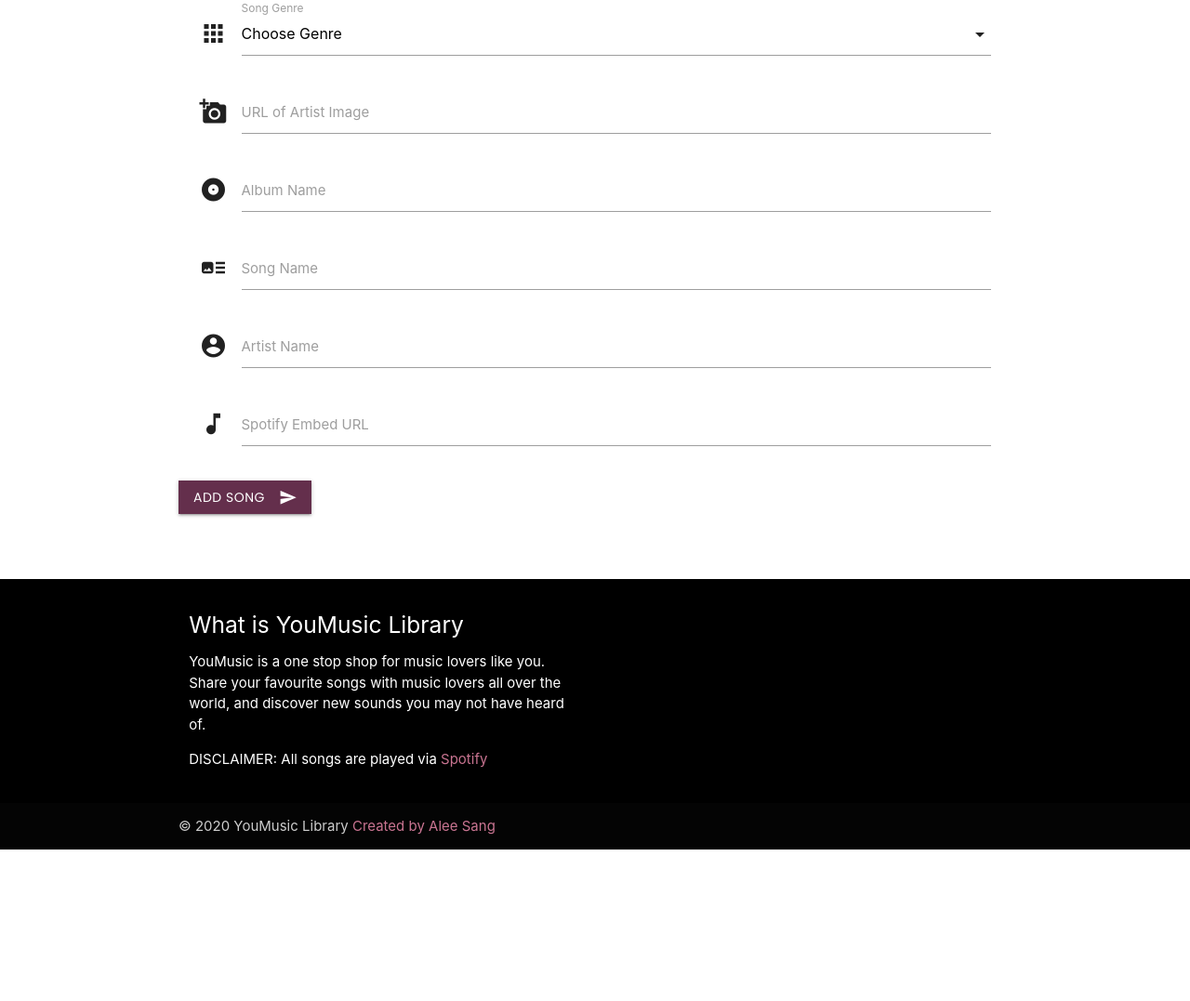
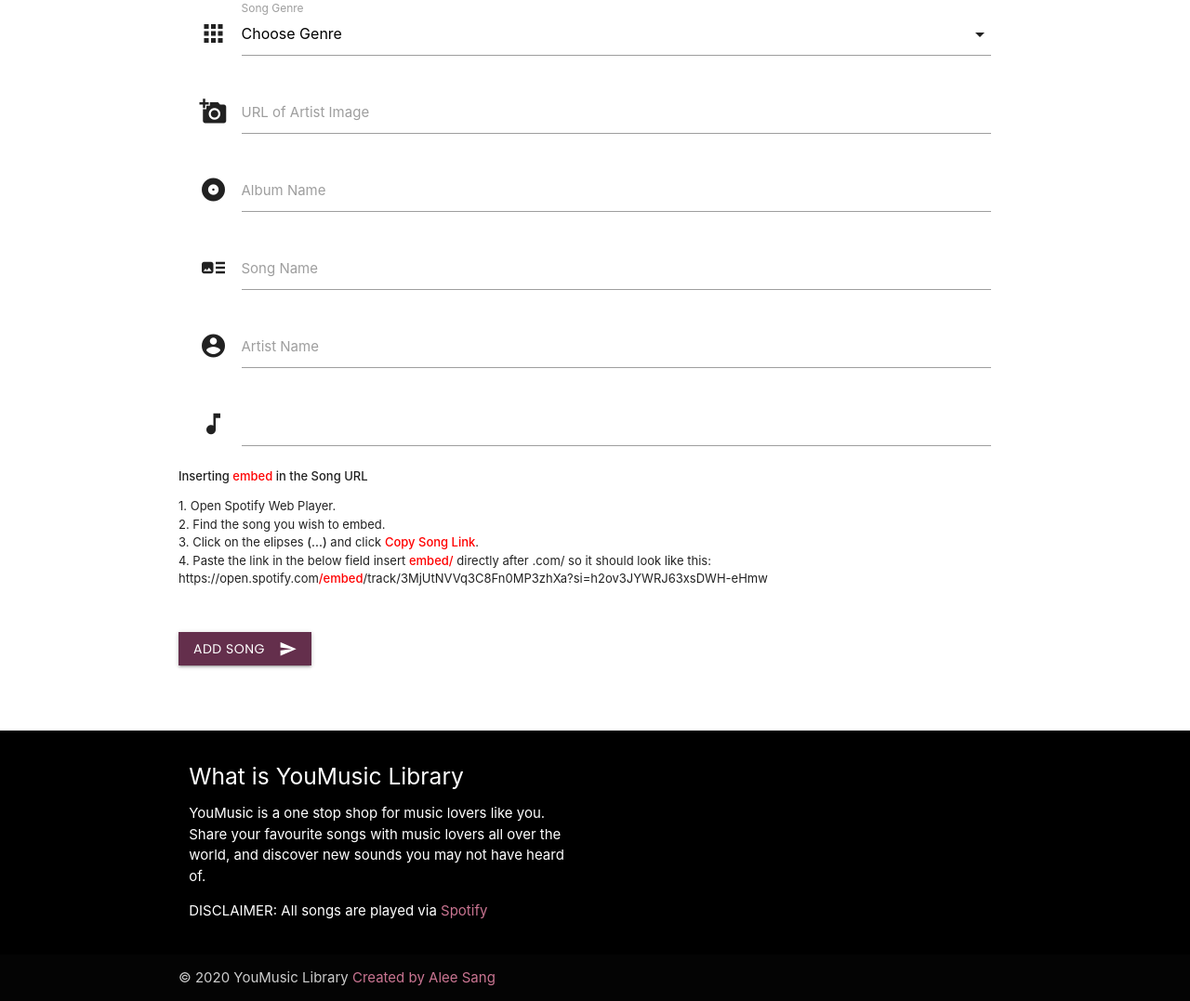
Before and after one commit to aleesang/milestone-project-three, a Flask app: page /add_song in a window 1280 px wide. Shown: the part 181-1258 px from the top of the page at 93% size. Before the commit the page ends 1095 px from the top, so only its background shows below. Run offline with Flask 2, Linux system fonts and the light colour scheme; data that the repository does not hold is empty; some libraries are stand-ins or nearby versions.

Commit message:
removed tooltip and added info on embed song url

```diff
--- a/static/style.css
+++ b/static/style.css
@@ -105,6 +105,14 @@ img.image-size {
 /* spacing inside form fields*/
 .field_space {
   padding-inline: 2em;
+}
+
+.embedsongtext {
+  font-size: small;
+}
+
+.embedsongred {
+  color: red;
 }
 
 /* Nav Bar - changed background colour*/
--- a/templates/addsong.html
+++ b/templates/addsong.html
@@ -34,12 +34,14 @@
             </div>
             <div class="input-field col s12">
                 <i class="material-icons prefix">music_note</i>
-                <input id="song_link" name="song_link" type="url" class="tooltipped" data-position="top" required data-tooltip="<span><strong>Inserting embed in the Song URL</strong>
+                <input id="song_link" name="song_link" type="url" required>
+            </div>
+            <div class="row embedsongtext">
+            <span><strong>Inserting <span class="embedsongred">embed</span> in the Song URL</strong>
                                             <p>1. Open Spotify Web Player.
                                             <br>2. Find the song you wish to embed.
-                                            <br>3. Click on the elipses <strong>(...)</strong> and click <strong>Copy Song Link</strong>.
-                                            <br>4. Paste the link in the below field insert <strong>embed/</strong> directly after .com/ so it should look like this: https://open.spotify.com<strong>/embed</strong>/track/3MjUtNVVq3C8Fn0MP3zhXa?si=h2ov3JYWRJ63xsDWH-eHmw</span>">
-                <label class=field_space" for="song_link">Spotify Embed URL</label>
+                                            <br>3. Click on the elipses <strong>(...)</strong> and click <strong class="embedsongred">Copy Song Link</strong>.
+                                            <br>4. Paste the link in the below field insert <strong class="embedsongred">embed/</strong> directly after .com/ so it should look like this: https://open.spotify.com<strong class="embedsongred">/embed</strong>/track/3MjUtNVVq3C8Fn0MP3zhXa?si=h2ov3JYWRJ63xsDWH-eHmw</span>
             </div>
         <div class="row">
             <button class="btn save_button" type="submit" name="action">Add Song
--- a/templates/base.html
+++ b/templates/base.html
@@ -70,7 +70,6 @@
             $(".dropdown-trigger").dropdown();
             $('select').formSelect();
             $('.modal').modal();
-            $('.tooltipped').tooltip();
         });
     </script>
 </body>
```
Also changed, not shown: templates/editsongs.html (+7 -0 lines).
